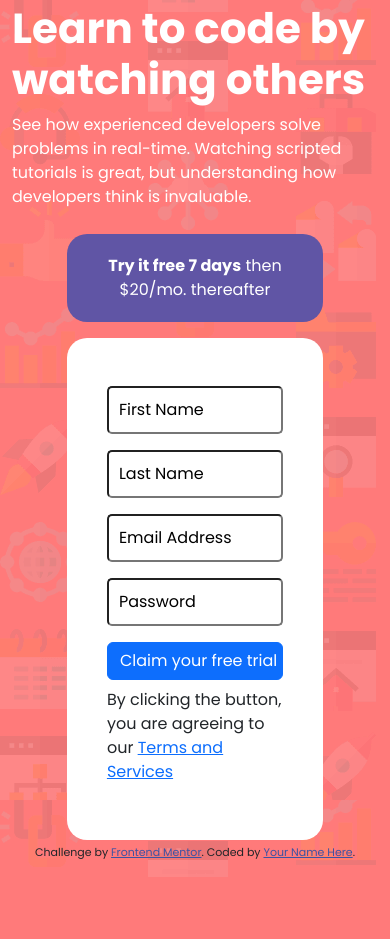
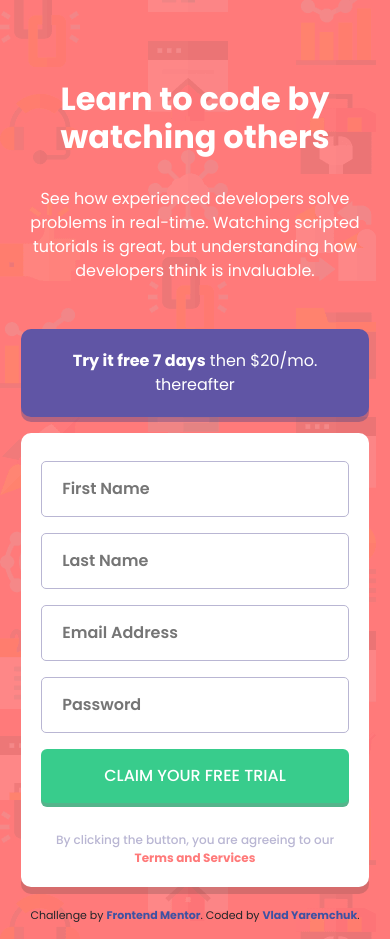
Before and after one commit to Vladmidir/intro-component-with-signup-form, a plain HTML site: page index.html in a window 390 px wide. Before the commit the page ends 877 px from the top, so only its background shows below. Drawn offline with nearby package versions, Linux system fonts and the light colour scheme.

Commit message:
finished implementation

```diff
--- a/index.html
+++ b/index.html
@@ -16,6 +16,7 @@
   <link href="https://fonts.googleapis.com/css2?family=Poppins:wght@400;500;600;700&display=swap" rel="stylesheet">
 
   <link rel="stylesheet" href="styles.css">
+  <script src="./scripts.js"></script>
 
   <title>Frontend Mentor | Intro component with sign up form</title>
 
@@ -30,27 +31,38 @@
     <h1 style="display: none;">Free Trial Sign Up</h1>
     <div class="col-lg-6 mx-auto my-auto container" id="left-section">
       <h2>Learn to code by watching others</h2>
-
       <p>See how experienced developers solve problems in real-time. Watching scripted tutorials is great,
       but understanding how developers think is invaluable. </p>
     </div>
-
     <div class="col-lg-6 mx-auto my-auto">
-
-      <p class="text-center mx-auto" id="form-heading"><b>Try it free 7 days</b> then $20/mo. thereafter</p> <!--show this be a paragraph or something else? Form title?-->
-      <div class="form-block container">
-      <form action="#" class="was-validated">
-        <div class="col-lg-6 mx-auto">
-        <input class="input-lg" type="text" name="first-name" id="first-name" value="First Name" required>
-        <div class="invalid-feedback">First Name can not be empty</div>
-        <input type="text" name="last-name" id="last-name" value="Last Name">
-        <input type="email" name="email" id="email" value="Email Address">
-        <input type="text" name="password" id="password" value="Password">
-        <input class="btn btn-primary" type="submit" value="Claim your free trial">
+      <p class="text-center mx-auto" id="form-heading">
+        <b>Try it free 7 days</b> then $20/mo. thereafter
+      </p> <!--show this be a paragraph or something else? Form title?-->
+      <div class="form-block mx-auto">
+      <form action="#" class="" id="sign-up-form" novalidate>
+        <div class="mx-auto">
+          <div>
+            <input  type="text" name="first-name" id="first-name" placeholder="First Name" required>
+            <div class="invalid-feedback text-end">First Name can not be empty</div>
+          </div>
+          <div>
+            <input type="text" name="last-name" id="last-name" placeholder="Last Name" required>
+            <div class="invalid-feedback text-end">Last Name can not be empty</div>
+          </div>
+          <div>
+            <input type="email" name="email" id="email" placeholder="Email Address" required>
+            <div class="invalid-feedback text-end" id="email-error-message">Email Address can not be empty</div>
+          </div>
+          <div>
+            <input type="password" name="password" id="password" placeholder="Password" required>
+            <div class="invalid-feedback text-end">Password can not be empty</div>
+          </div>
+          <input id="form-button" class="btn btn-primary" type="submit" value="Claim your free trial" required>
         </div>
       </form>
-
-      <p>By clicking the button, you are agreeing to our <a href="#">Terms and Services</a></p> <!--Something other then paragraph?-->
+      <p id="form-footer" class="text-center">
+        By clicking the button, you are agreeing to our <a href="#">Terms and Services</a>
+      </p> <!--Should I use something other than paragraph?-->
       </div>
     </div>
   </main>
@@ -58,7 +70,7 @@
   <footer  class="absolute-bottom">
     <p class="attribution">
       Challenge by <a href="https://www.frontendmentor.io?ref=challenge" target="_blank">Frontend Mentor</a>.
-      Coded by <a href="#">Your Name Here</a>.
+      Coded by <a href="https://github.com/Vladmidir">Vlad Yaremchuk</a>.
     </p>
   </footer>
 </body>
--- /dev/null
+++ b/scripts.js
@@ -0,0 +1,65 @@
+window.addEventListener("load", load => {
+    const form = document.getElementById('sign-up-form');
+
+    //validate form on submition
+    form.addEventListener("submit", (event) =>{
+        if (!form.checkValidity()) {
+            event.preventDefault();
+            event.stopPropagation();
+
+            //set email error messsage accordingly
+            const email = document.forms["sign-up-form"]["email"];
+            const emailError = document.getElementById("email-error-message");
+
+            if (email.value <= 0){
+                emailError.innerText = "Email Address can not be empty";
+                document.getElementById('email').classList.add('invalid-form')
+            }
+            else if (!validEmail(email.value)) {
+                emailError.innerText = "Looks like this is not an email";
+                emailError.classList.add('d-block')
+                document.getElementById('email').classList.add('invalid-form')
+            }
+            //Hide/edit error message on input change
+            document.getElementById('email').addEventListener('input', () => {
+                if (email.value <= 0) {
+                    emailError.innerText = "Email Address can not be empty";
+                }
+                else {
+                    emailError.innerText = "Looks like this is not an email";
+                }
+                document.getElementById('email').classList.remove('invalid-form')
+                emailError.classList.remove('d-block')
+            })
+
+            const filedLst = ['first-name', 'last-name', 'email', 'password']
+            //Check validity of the other elemnents
+            filedLst.forEach( (field) => {
+                fieldObj = document.getElementById(field)
+                if (document.forms['sign-up-form'][field].value <= 0) {
+                    fieldObj.classList.add('invalid-form')
+                    //list to change to remove error highlight
+                    document.getElementById(field).addEventListener('input', () => {
+                        document.getElementById(field).classList.remove('invalid-form')
+                    })
+                }
+            })
+        }
+        //show errors, if any
+        form.classList.add("was-validated");
+    })
+})
+
+
+/**
+ * Function from the web.
+ * True if the email is valid, false otherwise.
+ * @param {*} str
+ * @returns bool
+ */
+function validEmail(mail) {
+    if (/^\w+([\.-]?\w+)*@\w+([\.-]?\w+)*(\.\w{2,3})+$/.test(mail)){
+        return (true)
+    }
+    return (false)
+}
--- a/styles.css
+++ b/styles.css
@@ -7,28 +7,17 @@ body > * {
     font-family: 'Poppins', sans-serif;
 }
 
+body > p {
+    font-size: 16px;
+}
+
 main {
     min-height: 100vh;
 }
 
-input {
-    margin-top: 0.5em;
-    margin-bottom: 0.5em;
-    width: 100%;
-    padding: 10px;
-    border-radius: 5px;
-}
-
-.form-block {
-    padding: 40px;
-    background-color: white;
-    border-radius: 20px;
-    width: 70%;
-}
-
 h2 {
     font-weight: 700;
-    font-size: 42px;
+    font-size: 50px;
 }
 
 #left-section {
@@ -37,8 +26,110 @@ h2 {
 
 #form-heading {
     background-color: hsl(248, 32%, 49%);
-    width: 70%;
+    width: 90%;
     padding: 20px;
-    border-radius: 20px;
+    border-radius: 10px;
     color: white;
+    box-shadow: 0 5px hsla(249, 32%, 39%, 0.4);
 }
+
+.form-block {
+    padding: 40px;
+    background-color: white;
+    border-radius: 10px;
+    width: 90%;
+    box-shadow: 0 7px hsla(0, 0%, 20%, 0.2);
+}
+
+input {
+    margin-top: 0.5em;
+    margin-bottom: 0.5em;
+    width: 100%;
+    padding: 15px;
+    padding-left: 20px;
+    border-radius: 5px;
+    border-color: hsl(246, 25%, 77%);
+    border-style: solid; /* undo bootstrap border: inset; */
+    border-width: 1px;
+    font-weight: 600;
+}
+
+input:focus-visible, input:focus {
+    border-color: hsl(248, 32%, 49%);
+    outline-color: hsl(248, 32%, 49%);
+}
+
+.invalid-feedback {
+    font-style: italic;
+    margin-top: -5px;
+    margin-bottom: 5px;
+    font-size: 12px;
+}
+
+#form-button {
+    background-color: hsl(154, 59%, 51%);
+    padding: 15px;
+    text-transform: uppercase;
+    border: 0;
+    outline: 0;
+    /* offset-x | offset-y | blur-radius | spread-radius | color */
+    box-shadow: 0 4px hsla(154, 59%, 40%, 0.8);
+    /* for hsla: (hue, saturation, lightness) */
+    font-weight: 500;
+}
+
+#form-button:hover {
+    background-color: hsla(154, 59%, 51%, 0.6);
+}
+
+#form-footer {
+    font-size: 12px;
+    margin: 0;
+    margin-top: 20px;
+    color: hsl(246, 25%, 77%);
+    font-weight: 500;
+}
+
+a {
+    text-decoration: none;
+    color: hsl(0, 100%, 74%);
+    font-weight: 700;
+}
+
+a:hover {
+    color: hsl(0, 100%, 74%);
+}
+
+footer {
+    margin-top: 20px;
+}
+
+.invalid-form {
+    color: hsl(0, 100%, 74%);;
+    border-color: hsl(0, 100%, 74%);
+    border-width: 2px;
+    background: url("./images/icon-error.svg") no-repeat 95% 50%;
+}
+
+@media (max-width: 1199px) {
+    /*center the text, decrease form padding */
+    #left-section {
+        text-align: center;
+    }
+
+    h2 {
+        font-size:xx-large;
+        margin: 30px;
+        margin-top: 80px;
+    }
+
+    #form-heading {
+        margin-top: 30px;
+        width: 95%;
+    }
+
+    .form-block {
+        padding: 20px;
+        width: 95%;
+    }
+}
```
Also changed, not shown: 1 other file.
